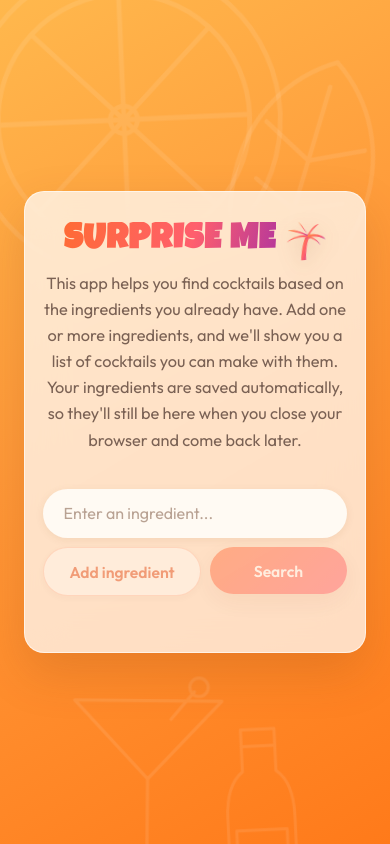
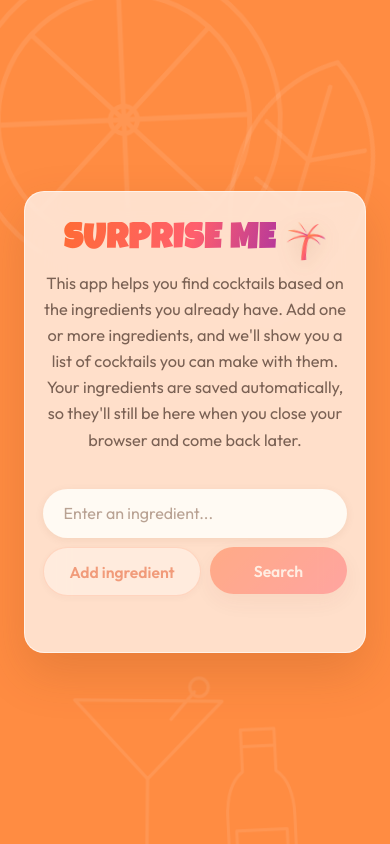
Before and after one commit to MachoBandido08/surprise-me, a React (Vite) app: page / in a window 390 px wide. Built offline with nearby package versions, Linux system fonts and the light colour scheme.

Commit message:
Use a solid orange background (mobile-bulletproof)
Replace the gradient with a single solid orange so overscroll/safe-area
regions can never show white. Update theme-color to match.

Co-Authored-By: Claude Opus 4.8 <noreply@anthropic.com>

```diff
--- a/index.html
+++ b/index.html
@@ -4,7 +4,7 @@
     <meta charset="UTF-8" />
     <link rel="icon" type="image/svg+xml" href="/palm.svg" />
     <meta name="viewport" content="width=device-width, initial-scale=1.0, viewport-fit=cover" />
-    <meta name="theme-color" content="#ffb84d" />
+    <meta name="theme-color" content="#ff8c42" />
     <title>Surprise Me — Cocktail finder</title>
     <link rel="preconnect" href="https://fonts.googleapis.com">
     <link rel="preconnect" href="https://fonts.gstatic.com" crossorigin>
--- a/src/App.css
+++ b/src/App.css
@@ -93,14 +93,9 @@
    leaves white gaps (notably iOS Safari). */
 html {
     min-height: 100%;
-    /* Orange gradient. The solid background-color (matching the gradient's
-       deep end) fills the iOS overscroll and safe-area regions so they show
-       orange, never white — the gradient just paints on top.
-       No `background-attachment: fixed` — iOS Safari mishandles it. */
-    background-color: #ff7a1a;
-    background-image: linear-gradient(150deg, #ffb84d 0%, #ff9838 45%, #ff7a1a 100%);
-    background-repeat: no-repeat;
-    background-size: cover;
+    /* Solid orange — one color everywhere, so mobile overscroll and safe-area
+       regions can never show white. Perfectly bulletproof by construction. */
+    background-color: #ff8c42;
 }
 
 body {
```
